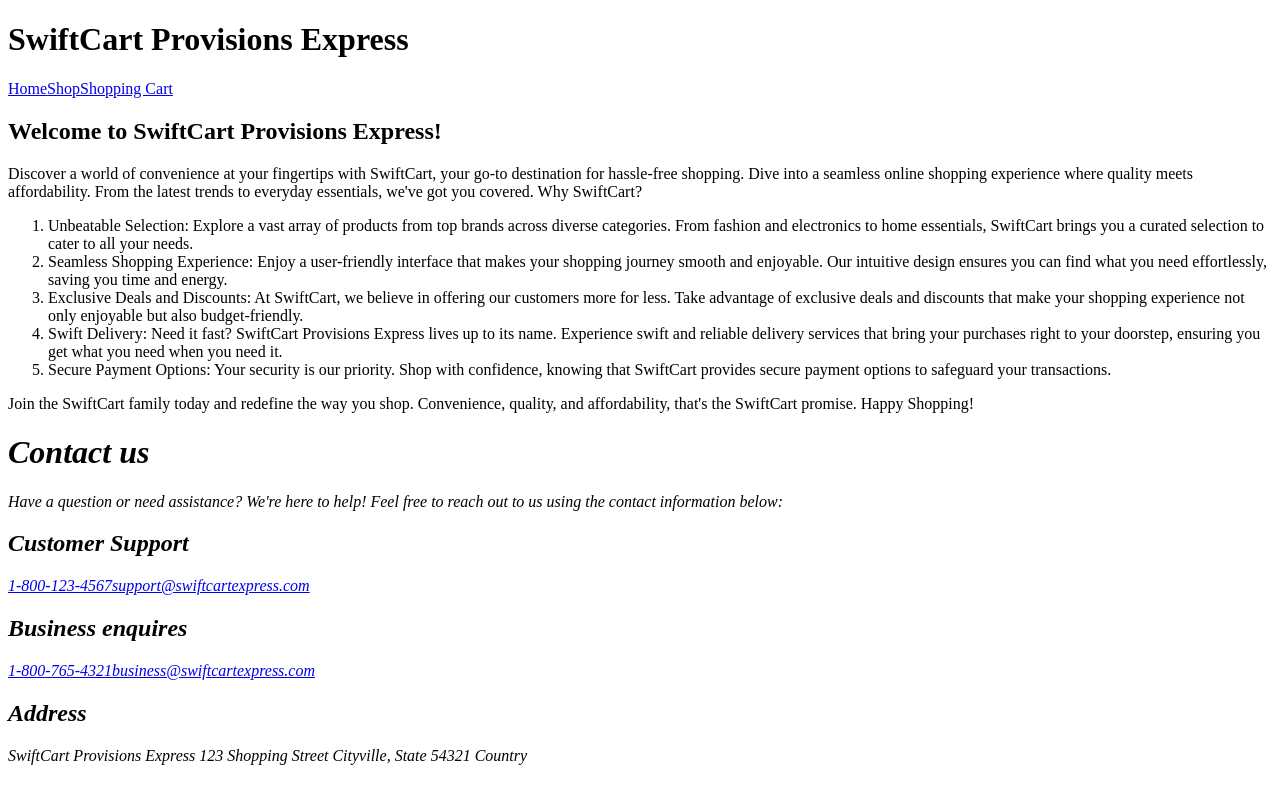
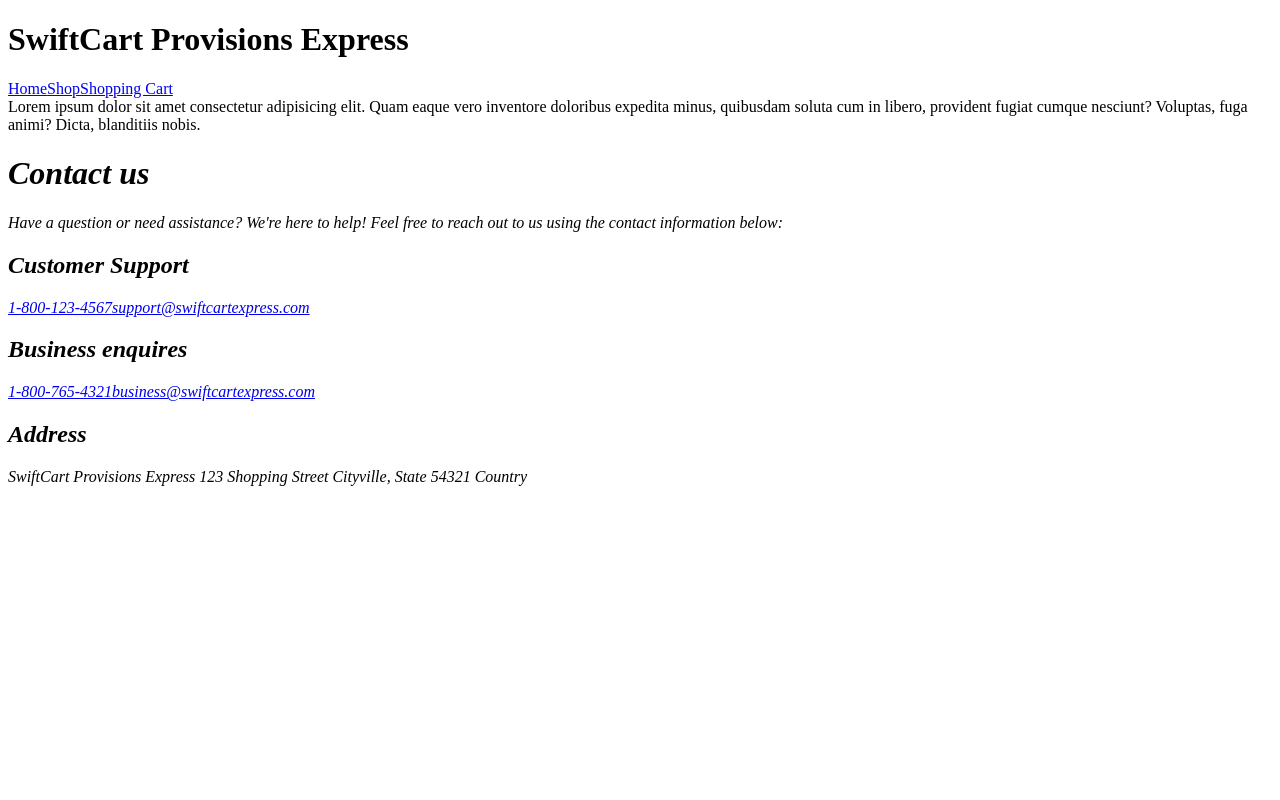
Before and after one commit to mekbibisdone/shopping-cart, a React (Vite) app: page /Shop in a window 1280 px wide. Built offline with nearby package versions, Linux system fonts and the light colour scheme.

Commit message:
Implement the routing of the pages

```diff
--- /dev/null
+++ b/src/components/App.jsx
@@ -0,0 +1,12 @@
+import Header from "./Header"
+import Footer from "./Footer"
+import { Outlet } from "react-router-dom"
+export default function App() {
+  return (
+   <>
+    <Header></Header>
+    <Outlet></Outlet>
+    <Footer></Footer>
+   </>
+  )
+}
--- /dev/null
+++ b/src/components/ErrorElement.jsx
@@ -0,0 +1,9 @@
+import { Link } from "react-router-dom";
+export default function ErrorElement() {
+  return (
+    <>
+      <h1>Sorry this route doesn&apos;t exist</h1>
+      <Link>Go back to home page</Link>
+    </>
+  );
+}
--- a/src/components/Header.jsx
+++ b/src/components/Header.jsx
@@ -1,10 +1,11 @@
+import { Link } from "react-router-dom"
 export default function Header() {
   return (
     <header>
       <h1>SwiftCart Provisions Express</h1>
       <nav>
-        <a href="./Home">Home</a>
-        <a href="./Shop">Shop</a>
+        <Link to="./Home">Home</Link>
+        <Link to="./Shop">Shop</Link>
         <a href="#">Shopping Cart</a>
       </nav>
     </header>
--- /dev/null
+++ b/src/components/Products.jsx
@@ -0,0 +1,10 @@
+export default function Products() {
+  return (
+    <main>
+      Lorem ipsum dolor sit amet consectetur adipisicing elit. Quam eaque vero
+      inventore doloribus expedita minus, quibusdam soluta cum in libero,
+      provident fugiat cumque nesciunt? Voluptas, fuga animi? Dicta, blanditiis
+      nobis.
+    </main>
+  );
+}
--- /dev/null
+++ b/src/components/Router.jsx
@@ -0,0 +1,25 @@
+import { RouterProvider, createBrowserRouter } from "react-router-dom";
+import App from "./App";
+import Home from "./Home";
+import Products from "./Products";
+import ErrorElement from "./ErrorElement";
+
+export default function Router() {
+  const route = createBrowserRouter([
+    {
+      path: "/",
+      element: <App></App>,
+      errorElement: <ErrorElement></ErrorElement>,
+      children: [
+        { index: true, element: <Home></Home> },
+        { path: "/Home", element: <Home></Home> },
+        {
+          path: "/Shop",
+          element: <Products></Products>,
+        },
+      ],
+    },
+  ]);
+
+  return <RouterProvider router={route}></RouterProvider>;
+}
--- a/src/main.jsx
+++ b/src/main.jsx
@@ -1,12 +1,8 @@
 import React from 'react'
 import ReactDOM from 'react-dom/client'
-import Header from './components/Header'
-import Home from './components/Home'
-import Footer from './components/Footer'
+import Router from './components/Router'
 ReactDOM.createRoot(document.getElementById('root')).render(
   <React.StrictMode>
-    <Header></Header>
-    <Home></Home>
-    <Footer></Footer>
+    <Router></Router>
   </React.StrictMode>,
 )
```
Also changed, not shown: 2 other files (tests, documents, lock files or other folders).
